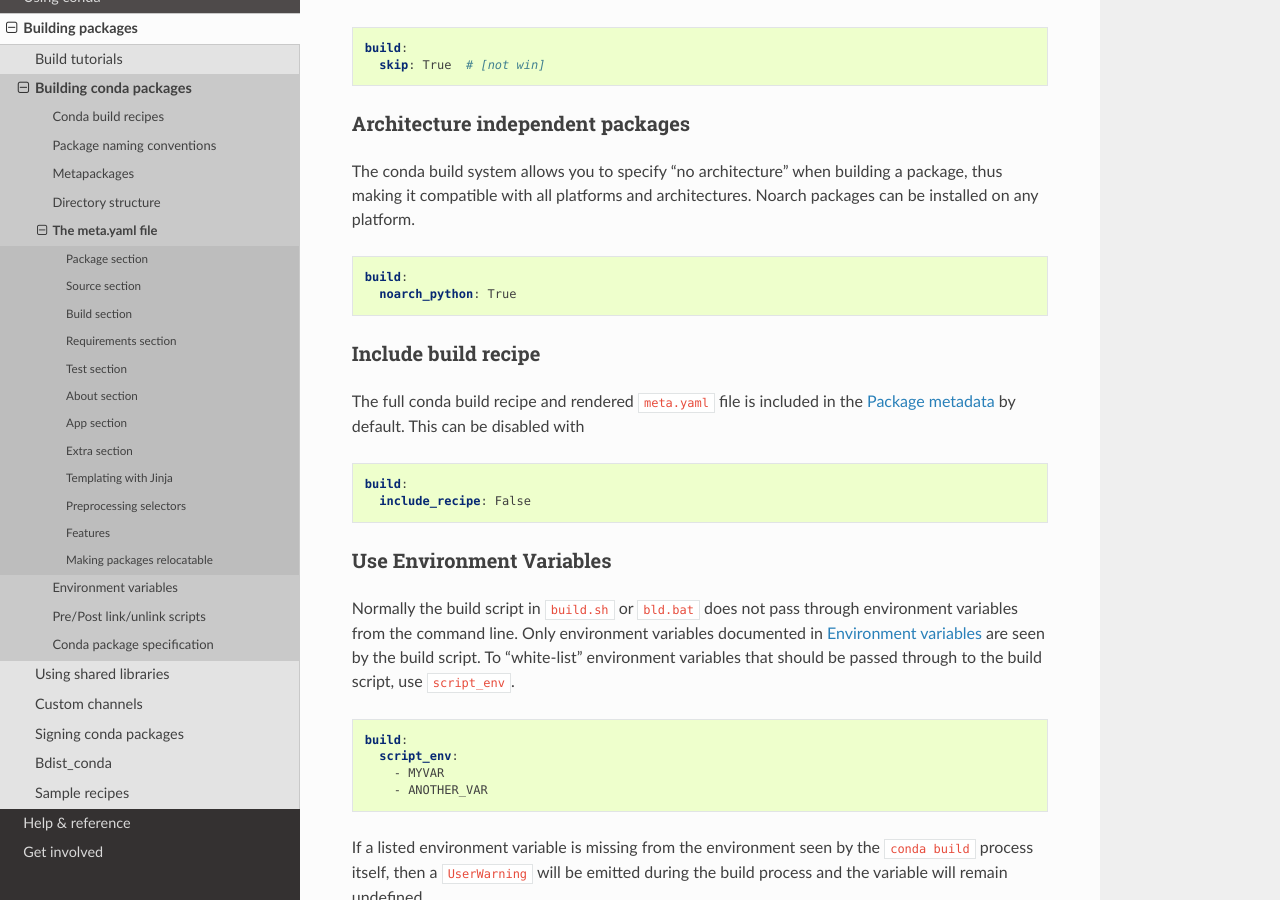
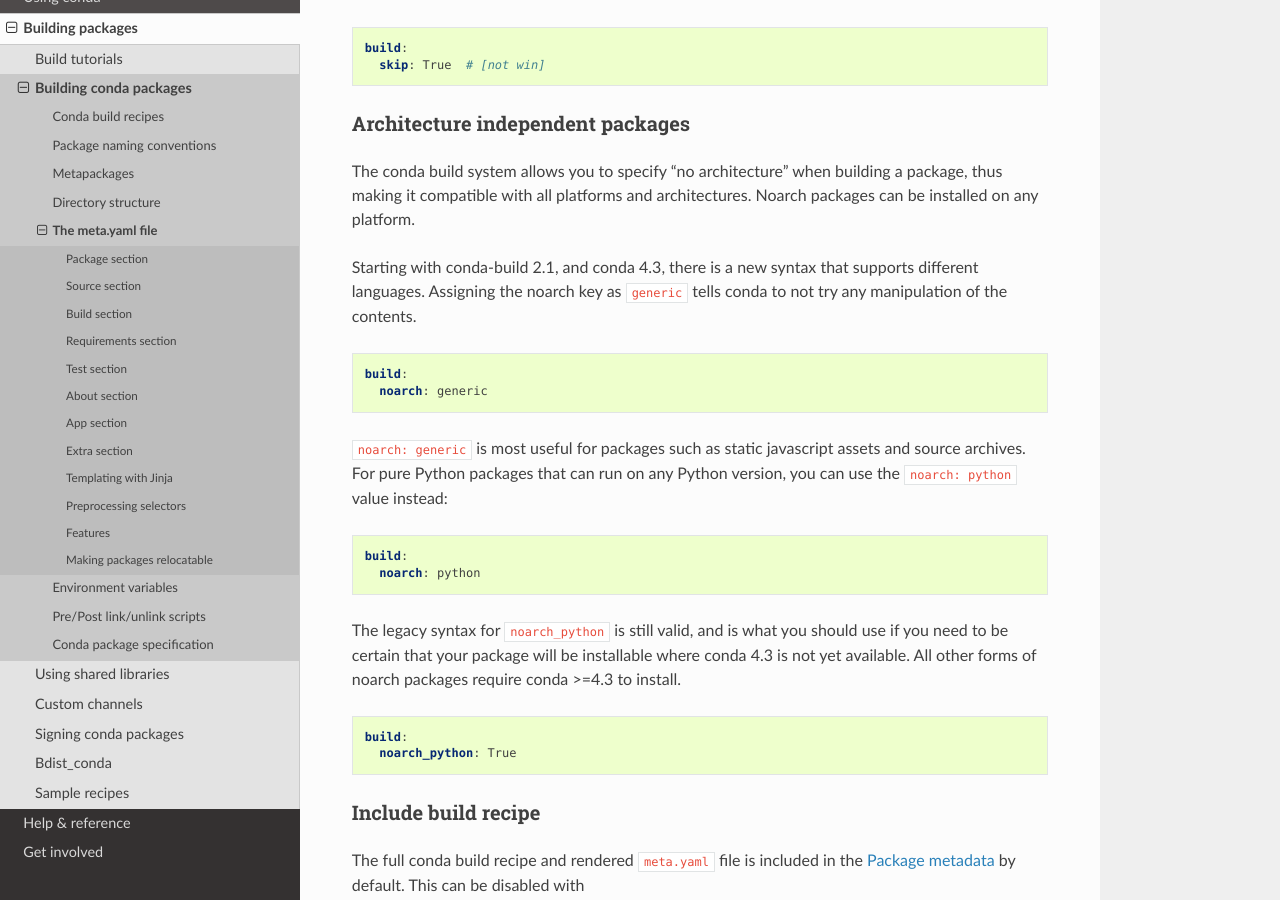
Before and after one commit to conda/conda-docs, a Sphinx documentation site: the page built from docs/source/building/meta-yaml.rst, in a window 1280 px wide and 900 px high, scrolled down 8956 px. Built offline with Sphinx 7.4.7 and the Read the Docs theme 2.0.0, drawn with Linux system fonts in a browser that asks for light colours.

Commit message:
document new noarch

```diff
--- a/docs/source/building/meta-yaml.rst
+++ b/docs/source/building/meta-yaml.rst
@@ -395,9 +395,36 @@
 Architecture independent packages
 ~~~~~~~~~~~~~~~~~~~~~~~~~~~~~~~~~
 
-The conda build system allows you to specify "no architecture" when building a package, thus making it compatible
-with all platforms and architectures. Noarch packages can be installed on any platform.
+The conda build system allows you to specify "no architecture" when building a
+package, thus making it compatible with all platforms and architectures. Noarch
+packages can be installed on any platform.
 
+Starting with conda-build 2.1, and conda 4.3, there is a new syntax that
+supports different languages. Assigning the noarch key as ``generic`` tells
+conda to not try any manipulation of the contents.
+
+
+.. code-block:: yaml
+
+     build:
+       noarch: generic
+
+
+``noarch: generic`` is most useful for packages such as static javascript assets
+and source archives. For pure Python packages that can run on any Python
+version, you can use the ``noarch: python`` value instead:
+
+
+.. code-block:: yaml
+
+     build:
+       noarch: python
+
+
+The legacy syntax for ``noarch_python`` is still valid, and is what you should
+use if you need to be certain that your package will be installable where conda
+4.3 is not yet available. All other forms of noarch packages require conda >=4.3
+to install.
 
 .. code-block:: yaml
 
```
